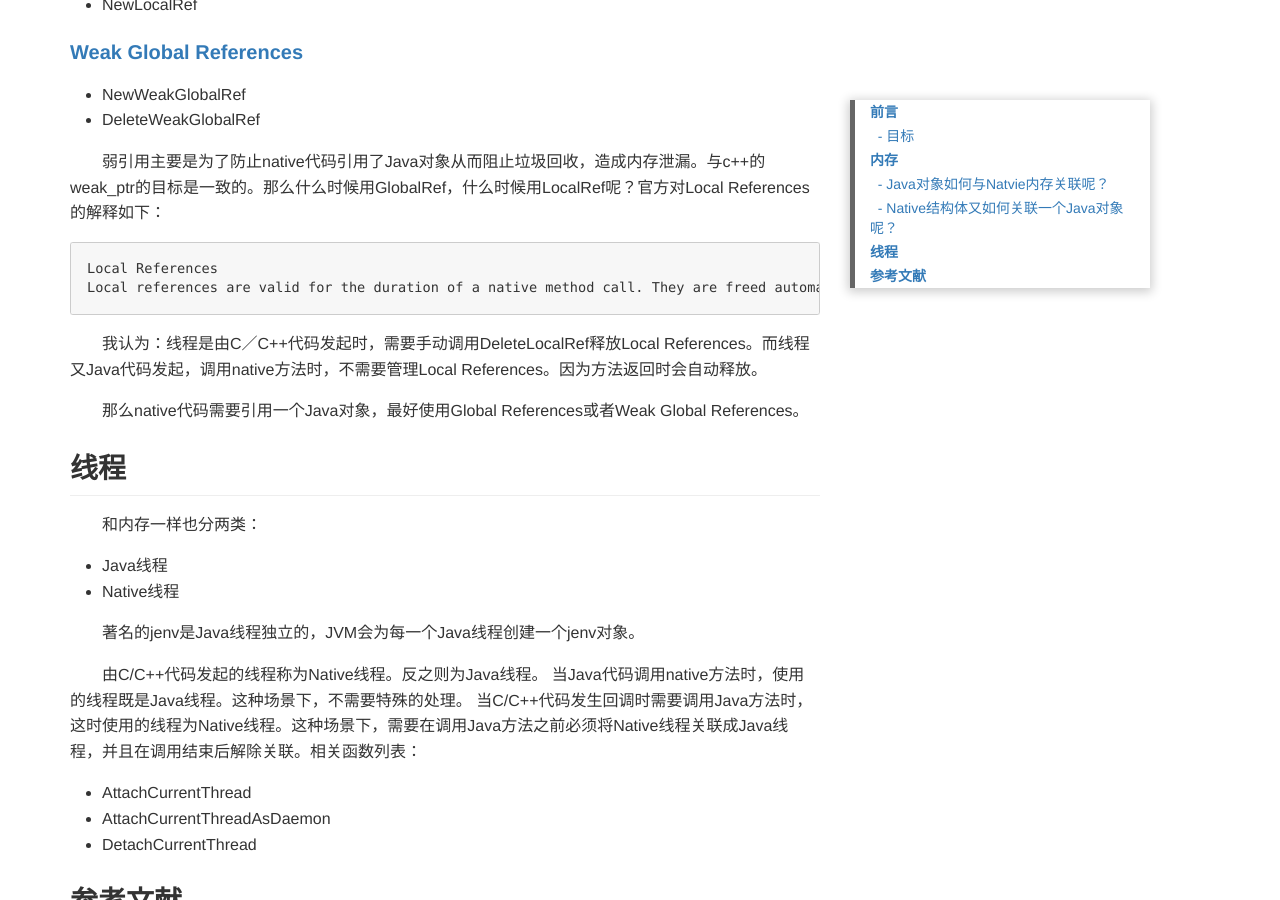
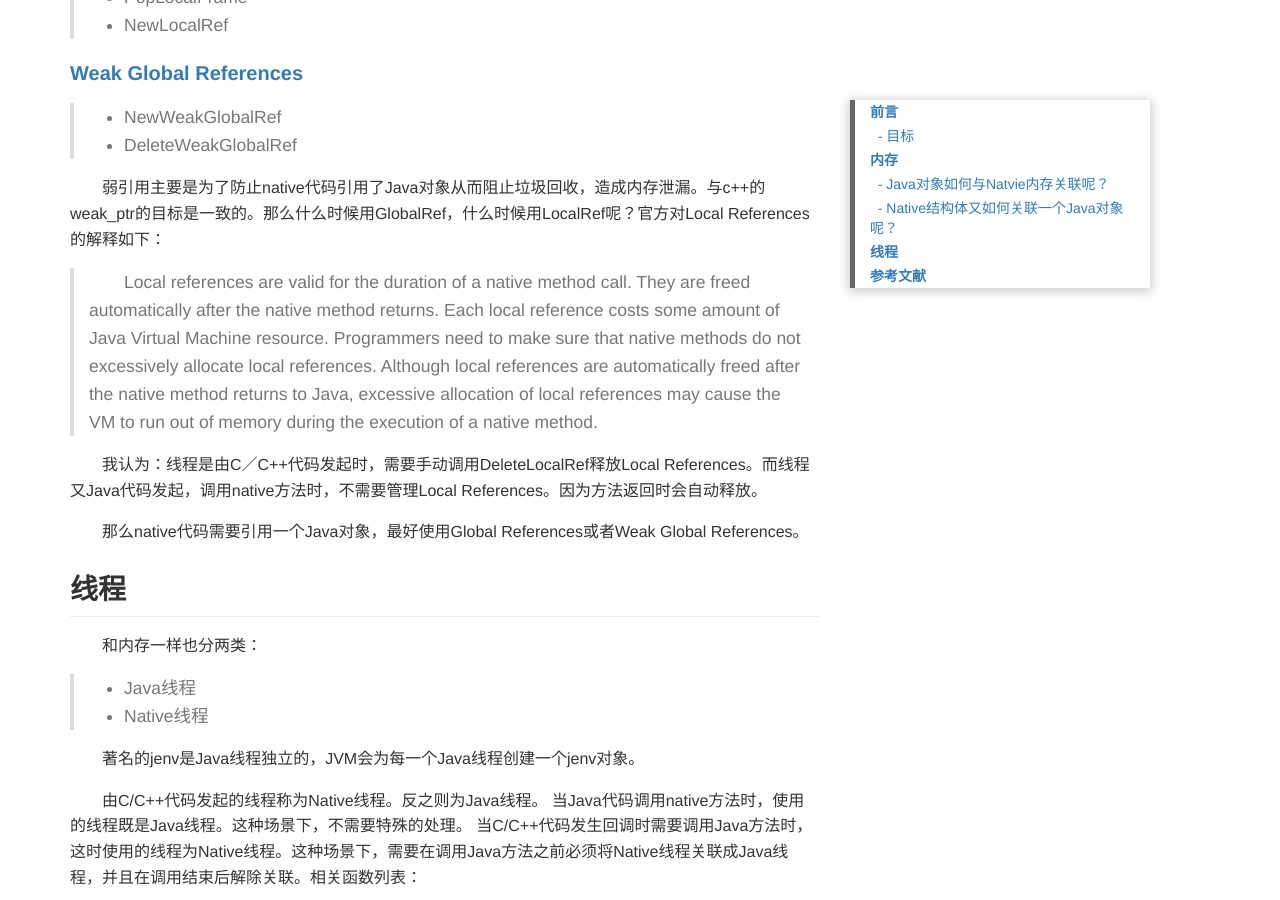
Before and after one commit to zblogs/zblogs.github.io, a Jekyll site: the page built from _posts/2017-01-18-jni-developer.md, in a window 1280 px wide and 900 px high, scrolled down 2720 px. Built offline with Jekyll 4.4.1, drawn with Linux system fonts in a browser that asks for light colours; some of the changed text lies outside the part shown.

Commit message:
修改格式，及部分内容。

````diff
--- a/_posts/2017-01-18-jni-developer.md
+++ b/_posts/2017-01-18-jni-developer.md
@@ -104,25 +104,23 @@ void JNIDemo_dispose0(jenv *env, jobject obj, jlong ptr) {
 
 #### [Global and Local References](http://docs.oracle.com/javase/6/docs/technotes/guides/jni/spec/functions.html#global_local)
 
-+ NewGlobalRef
-+ DeleteGlobalRef
-+ DeleteLocalRef
-+ EnsureLocalCapacity
-+ PushLocalFrame
-+ PopLocalFrame
-+ NewLocalRef
+> + NewGlobalRef
+> + DeleteGlobalRef
+> + DeleteLocalRef
+> + EnsureLocalCapacity
+> + PushLocalFrame
+> + PopLocalFrame
+> + NewLocalRef
 
 #### [Weak Global References](http://docs.oracle.com/javase/6/docs/technotes/guides/jni/spec/functions.html#weak)
 
-+ NewWeakGlobalRef
-+ DeleteWeakGlobalRef
+> + NewWeakGlobalRef
+> + DeleteWeakGlobalRef
 
 弱引用主要是为了防止native代码引用了Java对象从而阻止垃圾回收，造成内存泄漏。与c++的weak_ptr的目标是一致的。那么什么时候用GlobalRef，什么时候用LocalRef呢？官方对Local References的解释如下：
 
-```
-Local References
-Local references are valid for the duration of a native method call. They are freed automatically after the native method returns. Each local reference costs some amount of Java Virtual Machine resource. Programmers need to make sure that native methods do not excessively allocate local references. Although local references are automatically freed after the native method returns to Java, excessive allocation of local references may cause the VM to run out of memory during the execution of a native method.
-```
+> Local references are valid for the duration of a native method call. They are freed automatically after the native method returns. Each local reference costs some amount of Java Virtual Machine resource. Programmers need to make sure that native methods do not excessively allocate local references. Although local references are automatically freed after the native method returns to Java, excessive allocation of local references may cause the VM to run out of memory during the execution of a native method.
+
 
 我认为：线程是由C／C++代码发起时，需要手动调用DeleteLocalRef释放Local References。而线程又Java代码发起，调用native方法时，不需要管理Local References。因为方法返回时会自动释放。
 
@@ -132,8 +130,8 @@ Local references are valid for the duration of a native method call. They are fr
 
 和内存一样也分两类：
 
-+ Java线程
-+ Native线程
+> + Java线程
+> + Native线程
 
 著名的jenv是Java线程独立的，JVM会为每一个Java线程创建一个jenv对象。
 
@@ -141,10 +139,10 @@ Local references are valid for the duration of a native method call. They are fr
 当Java代码调用native方法时，使用的线程既是Java线程。这种场景下，不需要特殊的处理。
 当C/C++代码发生回调时需要调用Java方法时，这时使用的线程为Native线程。这种场景下，需要在调用Java方法之前必须将Native线程关联成Java线程，并且在调用结束后解除关联。相关函数列表：
 
-+ AttachCurrentThread
-+ AttachCurrentThreadAsDaemon
-+ DetachCurrentThread
+> + AttachCurrentThread
+> + AttachCurrentThreadAsDaemon
+> + DetachCurrentThread
 
 ## 参考文献
 
-[Java Native Interface Specification](http://docs.oracle.com/javase/6/docs/technotes/guides/jni/spec/jniTOC.html)
++ [Java Native Interface Specification](http://docs.oracle.com/javase/6/docs/technotes/guides/jni/spec/jniTOC.html)
````
Also changed, not shown: other parts of _posts/2017-01-18-jni-developer.md (+3 -3 lines).
